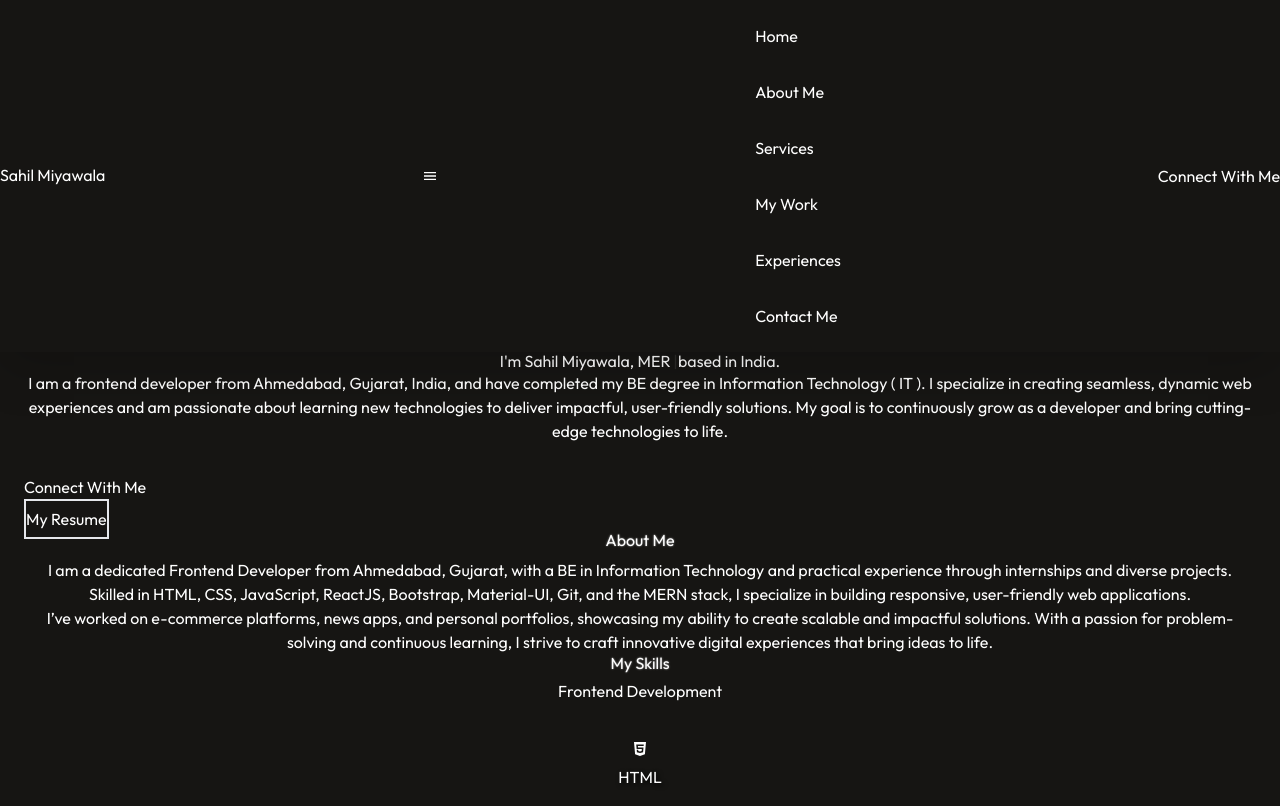
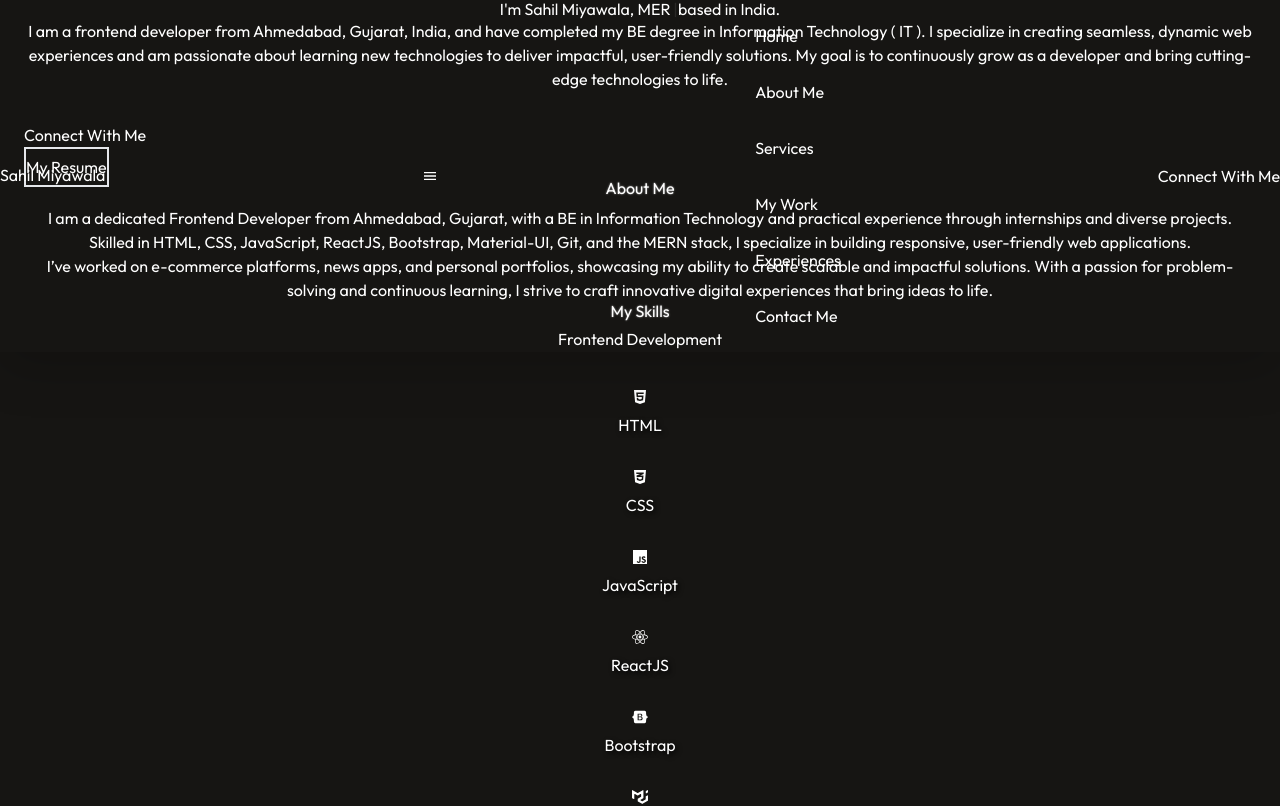
Before and after one commit to B3ingSahil007/Portfolio, a React (Vite) app: page / in a window 1280 px wide. Shown: the top 806 px of the page. Built offline with nearby package versions, Linux system fonts and the light colour scheme.

Commit message:
Fourth / Final Upload / Navbar Fix

```diff
--- a/src/Components/About.jsx
+++ b/src/Components/About.jsx
@@ -5,7 +5,7 @@ import Title from "./Title";
 const About = () => {
     return (
         <>
-            <div id="AboutMe" className="about flex flex-col items-center justify-center gap-8 py-20 sm:py-40 pt-0 px-4 sm:px-8 lg:px-16">
+            <div id="AboutMe" className="about flex flex-col items-center justify-center gap-8 py-20 sm:py-40 pt-0 sm:pt-20 px-4 sm:px-8 lg:px-16">
                 {/* Title Section */}
                 <Title title="About Me" />
 
--- a/src/Components/Hero.jsx
+++ b/src/Components/Hero.jsx
@@ -1,6 +1,7 @@
 import React, { memo } from "react";
 import AnchorLink from "react-anchor-link-smooth-scroll";
 import { Typewriter } from "react-simple-typewriter";
+import { toast } from "react-toastify";
 
 // Separate Typewriter Component to prevent unnecessary re-renders
 const TypewriterEffect = memo(() => (
@@ -17,7 +18,7 @@ const TypewriterEffect = memo(() => (
 
 const Hero = () => {
     return (
-        <div id="Home" className="hero flex flex-col items-center gap-8 py-20 sm:py-40 px-4 sm:px-8 lg:px-16 xl:px-24">
+        <div id="Home" className="hero flex flex-col items-center gap-8 py-32 sm:py-48 sm:pb-32 px-4 sm:px-8 lg:px-16 xl:px-24">
             {/* Main Heading */}
             <h1 className="text-center w-full sm:w-3/4 lg:w-[70%] text-3xl sm:text-4xl lg:text-4xl font-bold text-gray-700 leading-snug">
                 I'm <span className="bg-gradient-to-r from-[#2c5364] to-[#203a43] bg-clip-text text-transparent">Sahil Miyawala</span>,{" "}
--- a/src/Components/Navbar.jsx
+++ b/src/Components/Navbar.jsx
@@ -13,7 +13,7 @@ const Navbar = () => {
     };
 
     return (
-        <div className="navbar flex items-center justify-between py-[20px] px-[20px] lg:px-[140px] shadow-lg relative z-50">
+        <div className="navbar fixed-top bg-[#161513] flex items-center justify-between py-[20px] px-[20px] lg:px-[140px] shadow-lg  z-50">
             {/* Logo */}
             <AnchorLink className="anchor-link" offset={50} href={`#Home`}>
                 <h1 className="text-xl font-bold text-[#2c5364] cursor-pointer">
```
